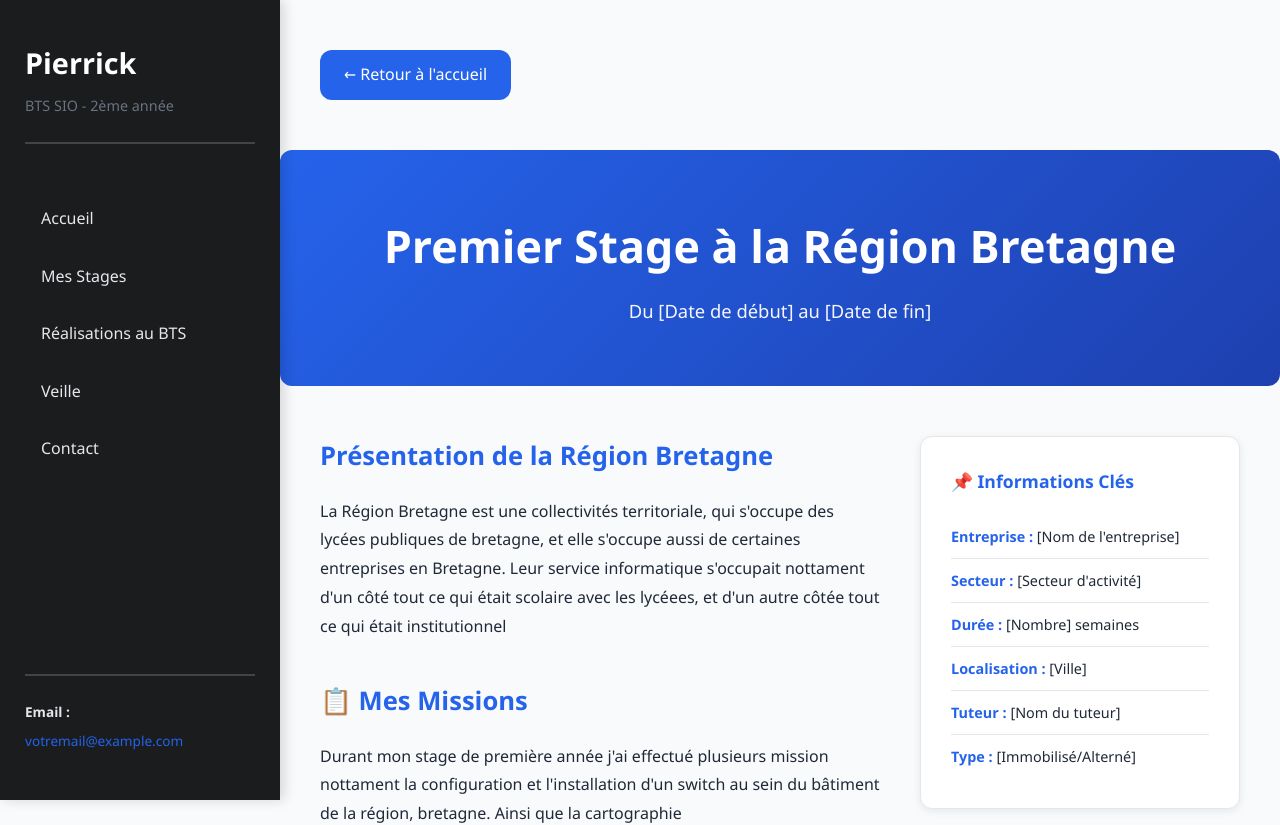
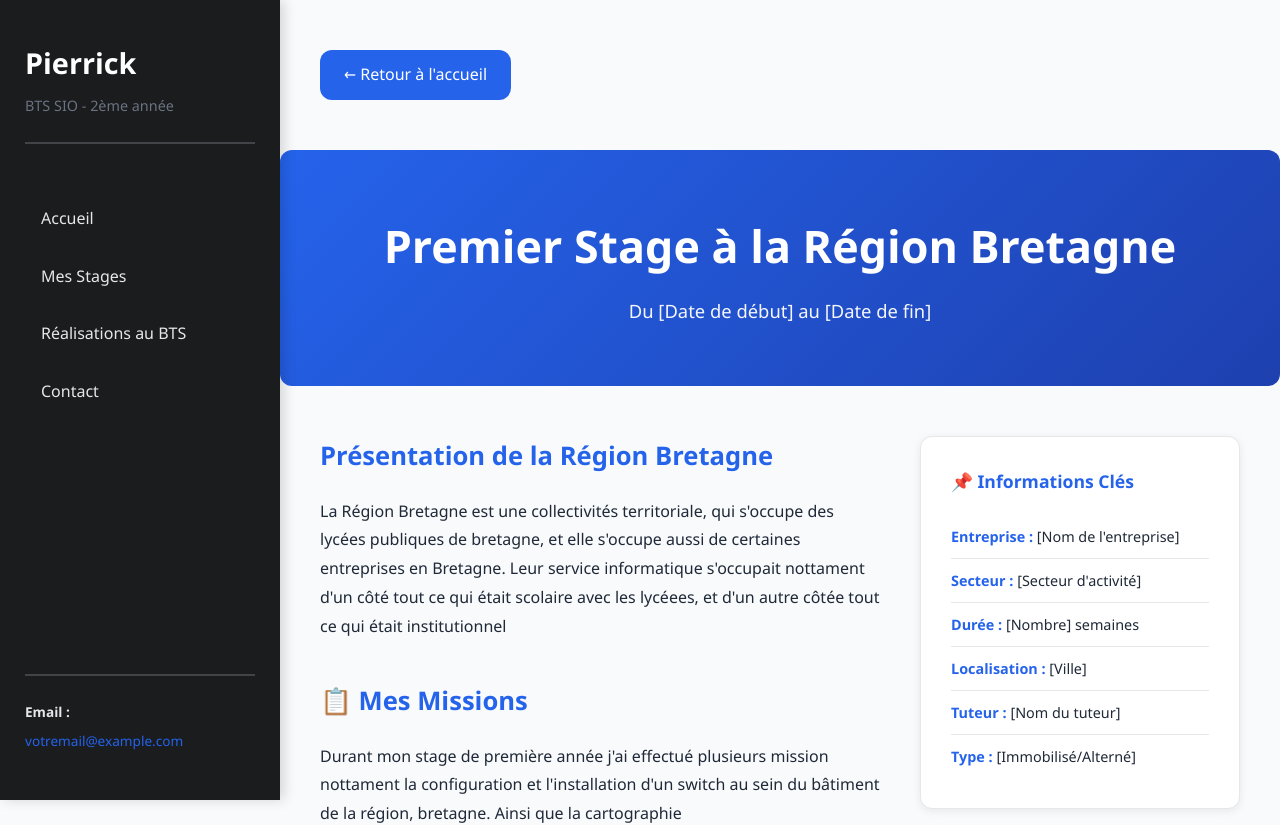
Before and after one commit to P-err-ck9/pcp_nachin.pierrick, a plain HTML site: page stage1.html in a window 1280 px wide. Shown: the top 825 px of the page. Drawn offline with Linux system fonts and the light colour scheme.

Commit message:
Update stage1.html

```diff
--- a/stage1.html
+++ b/stage1.html
@@ -501,7 +501,6 @@
                 <li><a href="index.html#accueil" class="nav-link">Accueil</a></li>
                 <li><a href="index.html#stages" class="nav-link">Mes Stages</a></li>
                 <li><a href="index.html#projets" class="nav-link">Réalisations au BTS</a></li>
-                <li><a href="index.html#veille" class="nav-link">Veille</a></li>
                 <li><a href="index.html#contact" class="nav-link">Contact</a></li>
             </ul>
         </nav>
```
